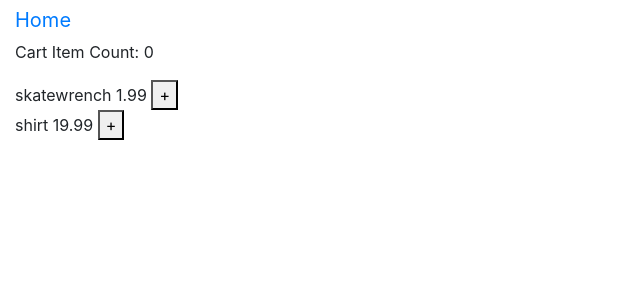
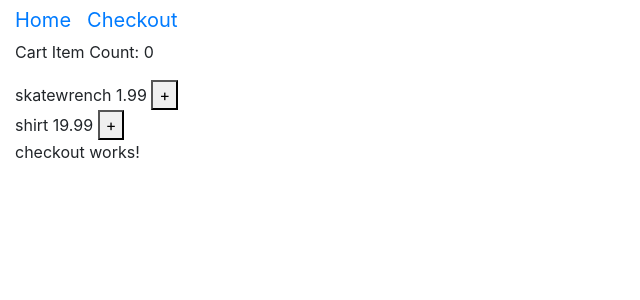
Before and after one commit to wliederer/angular-ecommerce, an Angular app: page /checkout in a window 1280 px wide. Before the commit this address led to /. Shown: the top 300 px of the page, without its empty margins (0-640 px from the left). Built offline with nearby package versions, Linux system fonts and the light colour scheme.

Commit message:
added uder data service to pass data between unrelated componenets

```diff
--- a/src/app/app-routing.module.ts
+++ b/src/app/app-routing.module.ts
@@ -1,8 +1,9 @@
 import { NgModule } from '@angular/core';
 import { Routes, RouterModule } from '@angular/router';
 import { HomeComponent } from './home/home.component';
+import { CheckoutComponent } from './checkout/checkout.component';
 
-const routes: Routes = [{path:'',component: HomeComponent}];
+const routes: Routes = [{path:'',component: HomeComponent},{path:'checkout',component: CheckoutComponent}];
 
 @NgModule({
   imports: [RouterModule.forRoot(routes)],
--- a/src/app/app.component.html
+++ b/src/app/app.component.html
@@ -1,5 +1,11 @@
 <div class="container-fluid">
+  <div>
+    <app-dashboard [cart]="shoppingCart"></app-dashboard>
+</div>
   <div>
     <app-home (productAdded)="addProductToCart($event)" [products]="productList" [cart]="shoppingCart"></app-home>
   </div>
+  <div>
+    <router-outlet></router-outlet>
 </div>
+</div>
--- a/src/app/app.component.ts
+++ b/src/app/app.component.ts
@@ -1,6 +1,7 @@
 import { Component } from '@angular/core';
 import { Product } from './product';
 import { ShoppingCart } from './shoppingCart';
+import { UserDataService } from './userDataService';
 
 @Component({
   selector: 'app-root',
@@ -14,6 +15,9 @@ export class AppComponent {
     {name:'shirt', price: 19.99, qty:1}
   ];
 
+  constructor(private userData: UserDataService) {
+  }
+
 
 
   addProductToCart(product:Product){
@@ -26,6 +30,7 @@ export class AppComponent {
     let runningCount = 0;
     this.cartProductList.forEach(x=>{runningCount= runningCount+ x.qty})
     this.shoppingCart.count = runningCount;
+    this.userData.emitData(this.shoppingCart);
   }
 
   cartProductList: any[]=[];
--- a/src/app/app.module.ts
+++ b/src/app/app.module.ts
@@ -6,6 +6,8 @@ import { AppComponent } from './app.component';
 import { HomeComponent } from './home/home.component';
 import { DashboardComponent } from './dashboard/dashboard.component';
 import { ProductsComponent } from './products/products.component';
+import { CheckoutComponent } from './checkout/checkout.component';
+import { UserDataService } from './userDataService';
 
 @NgModule({
   declarations: [
@@ -13,12 +15,13 @@ import { ProductsComponent } from './products/products.component';
     HomeComponent,
     DashboardComponent,
     ProductsComponent,
+    CheckoutComponent,
   ],
   imports: [
     BrowserModule,
     AppRoutingModule
   ],
-  providers: [],
+  providers: [UserDataService],
   bootstrap: [AppComponent]
 })
 export class AppModule { }
--- /dev/null
+++ b/src/app/checkout/checkout.component.html
@@ -0,0 +1 @@
+<p>checkout works!</p>
--- /dev/null
+++ b/src/app/checkout/checkout.component.ts
@@ -0,0 +1,25 @@
+import { Component, OnInit } from '@angular/core';
+import { ShoppingCart } from '../shoppingCart';
+import { UserDataService } from '../userDataService';
+
+@Component({
+  selector: 'app-checkout',
+  templateUrl: './checkout.component.html',
+  styleUrls: ['./checkout.component.css']
+})
+export class CheckoutComponent implements OnInit {
+  cart!:any;
+
+  constructor(private userData: UserDataService) {
+   }
+
+
+
+  ngOnInit(){
+     this.userData.subscriber$.subscribe(data => {
+       this.cart = data;
+      console.log(this.cart);
+    })
+  }
+
+}
--- a/src/app/dashboard/dashboard.component.html
+++ b/src/app/dashboard/dashboard.component.html
@@ -1,9 +1,7 @@
 <div>
     <nav>
         <a class="navbar-brand" routerLink=''>Home</a>
+        <a class="navbar-brand" routerLink='checkout'>Checkout</a>
         <p>Cart Item Count: {{cart.count}}</p>
     </nav>
 <div>
-
-</div>
-</div>
--- a/src/app/home/home.component.html
+++ b/src/app/home/home.component.html
@@ -1,7 +1,4 @@
 <div>
-    <div>
-        <app-dashboard [cart]="cart"></app-dashboard>
-    </div>
     <div>
         <app-products *ngFor="let product of products" [product]="product" (productAdded)="addProductToCart($event)"></app-products>
     </div>
--- /dev/null
+++ b/src/app/userDataService.ts
@@ -0,0 +1,13 @@
+import { Injectable} from '@angular/core';
+import { ShoppingCart } from './shoppingCart';
+import { Subject } from 'rxjs';
+
+@Injectable()
+export class UserDataService {
+    observer = new Subject();
+  public subscriber$ = this.observer.asObservable();
+
+  emitData(data:ShoppingCart) {
+    this.observer.next(data);
+  }
+}
```
Also changed, not shown: src/app/checkout/checkout.component.css (added), 1 other file (tests, documents, lock files or other folders).
